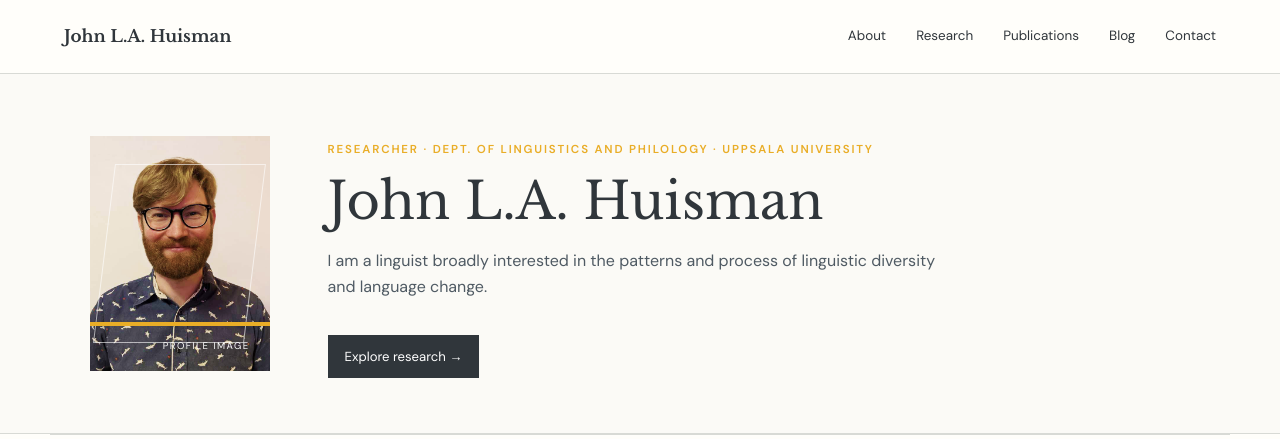
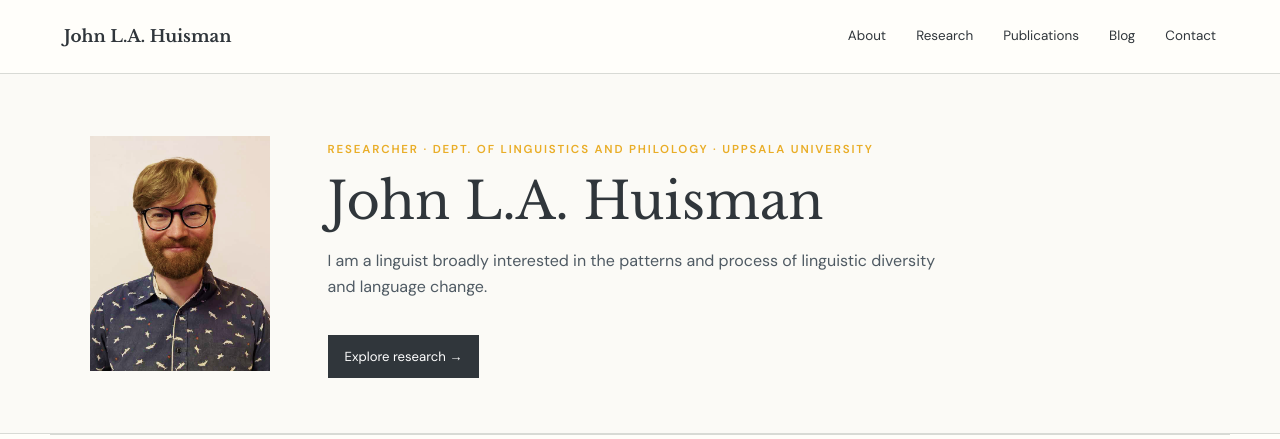
Before and after one commit to jlahuisman/jlahuisman.github.io, a Jekyll site: the page built from index.html, in a window 1280 px wide. Shown: the top 439 px of the page. Built offline with Jekyll 4.4.1, drawn with Linux system fonts in a browser that asks for light colours.

Commit message:
updated profile

```diff
--- a/assets/css/styles.css
+++ b/assets/css/styles.css
@@ -214,30 +214,6 @@
             #e5a92f 68.2% 70%,
             #24384a 70.2% 100%
         );
-}
-
-.profile-visual::after {
-    content: "";
-
-    position: absolute;
-    inset: 12% 8%;
-
-    border: 1px solid rgba(255, 255, 255, 0.6);
-
-    transform: skewX(-7deg);
-    z-index: 2;
-}
-
-.rail-line {
-    height: 4px;
-
-    position: absolute;
-    left: 0;
-    right: 0;
-    bottom: 19%;
-
-    background: var(--gold);
-    z-index: 3;
 }
 
 .visual-label {
```
Also changed, not shown: _content/hero.md (+1 -1 lines).
